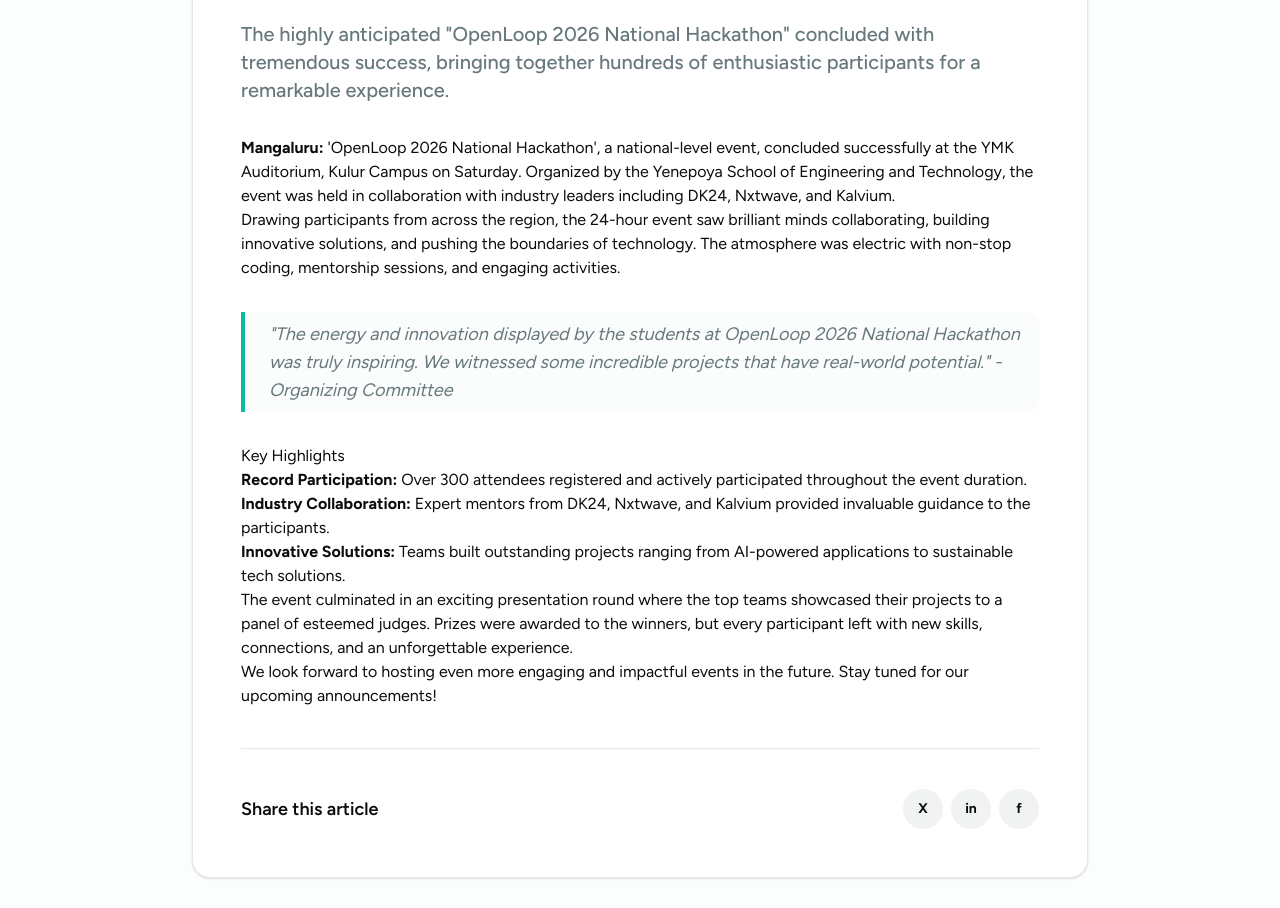
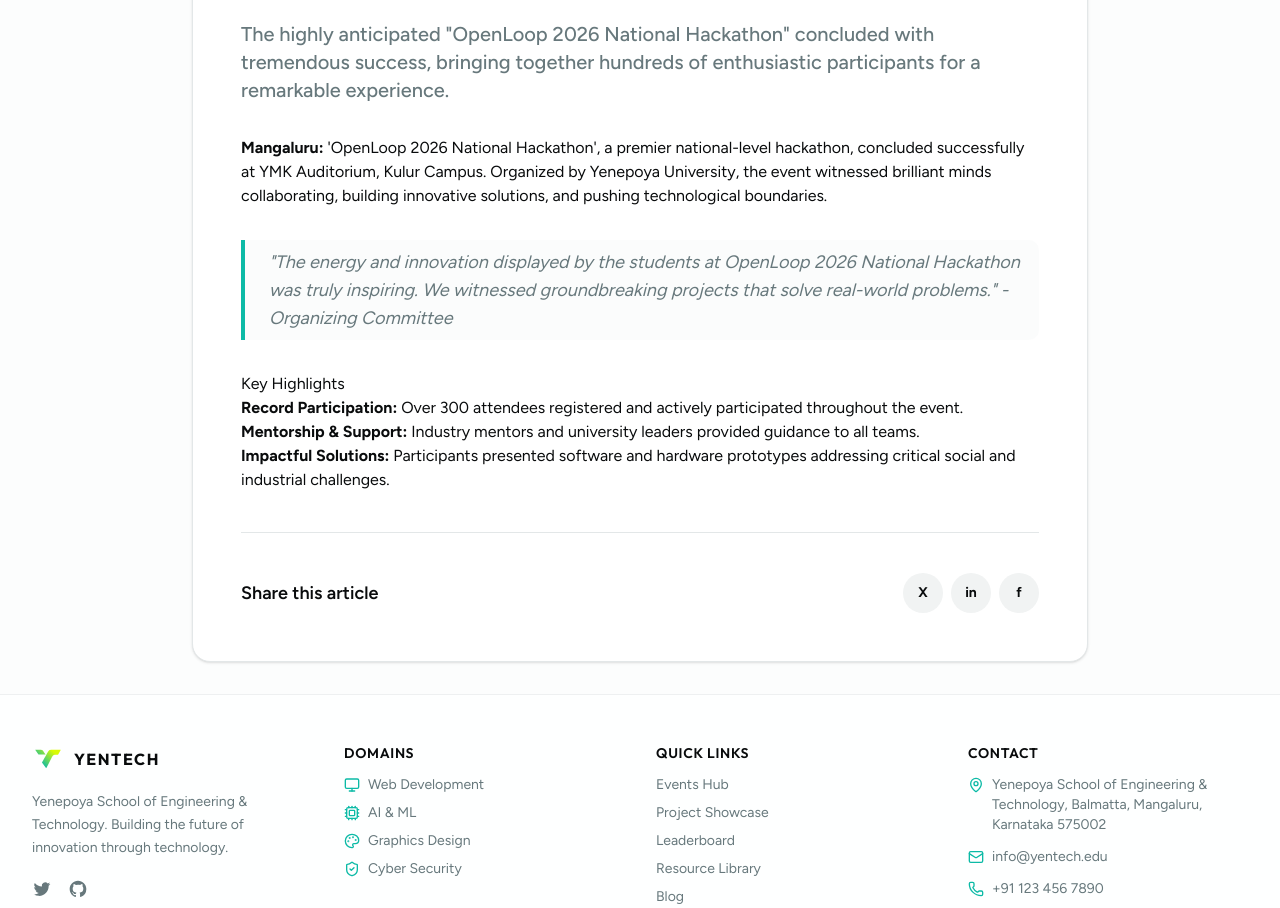
Before and after one commit to Jagadish-s-naik/YenTech-website, a Next.js app: page /events/2/highlights in a window 1280 px wide. Shown: the part 780-1688 px from the top of the page. Built offline with nearby package versions, Linux system fonts and the light colour scheme.

Commit message:
improve event hub pages with real data and create reusable event card component

```diff
--- a/app/events/[id]/highlights/page.tsx
+++ b/app/events/[id]/highlights/page.tsx
@@ -1,5 +1,13 @@
 import { EventProps } from "@/components/shared/EventCard";
-import { ArrowLeft, Calendar, User, Clock } from "lucide-react";
+import {
+  ArrowLeft,
+  Calendar,
+  User,
+  Clock,
+  ExternalLink,
+  Video,
+  Newspaper,
+} from "lucide-react";
 import Link from "next/link";
 import { notFound } from "next/navigation";
 
@@ -32,6 +40,36 @@
       "https://daijiworld.ap-south-1.linodeobjects.com/Linode/images3/ASM_hackathon_27042026_1.jpg",
     status: "completed",
   },
+  {
+    id: "openloop-2026",
+    title: "OpenLoop 2026 National Hackathon",
+    type: "Hackathon",
+    date: "April 26-27, 2026",
+    time: "24 Hours",
+    location: "YMK Auditorium, Kulur Campus",
+    description:
+      "A national-level 24-hour hackathon organized by Yenepoya School of Engineering and Technology in collaboration with DK24, Nxtwave, and Kalvium.",
+    attendees: 300,
+    imageUrl:
+      "https://daijiworld.ap-south-1.linodeobjects.com/Linode/images3/ASM_hackathon_27042026_1.jpg",
+    status: "completed",
+  },
+  {
+    id: "project-sankalp",
+    title: "Project Sankalp Code4Change National Hackathon",
+    type: "Hackathon",
+    date: "May 25-26, 2026",
+    time: "24 Hours",
+    location: "Yendance Zone, Yenepoya University, Deralakatte",
+    description:
+      "Project Sankalp Code4Change is a premier 24-hour national hackathon designed to empower the next generation of innovators to solve critical real-world problems.",
+    attendees: 350,
+    imageUrl: "/images/Code4Change.jpg",
+    status: "completed",
+    newsUrl: "https://www.varthabharati.in/DakshinaKannada/--2249771",
+    youtubeUrl: "https://youtu.be/Tss2pwHXhrA?si=6dZj1tw8uJKeWUBM",
+    youtubeEmbedId: "Tss2pwHXhrA",
+  },
 ];
 
 export default async function EventHighlightsPage({
@@ -40,7 +78,14 @@
   params: Promise<{ id: string }>;
 }) {
   const { id } = await params;
-  const event = MOCK_EVENTS.find((e) => e.id === id);
+  const decodedId = decodeURIComponent(id).toLowerCase();
+
+  const event = MOCK_EVENTS.find(
+    (e) =>
+      e.id.toLowerCase() === decodedId ||
+      (decodedId.includes("sankalp") && e.id.includes("sankalp")) ||
+      (decodedId.includes("openloop") && e.id.includes("openloop")),
+  );
 
   if (!event || event.status !== "completed") {
     notFound();
@@ -75,7 +120,7 @@
               </span>
               <span className="flex items-center gap-1.5">
                 <Calendar className="h-4 w-4" />
-                Published April 28, 2026
+                {event.date}
               </span>
               <span className="flex items-center gap-1.5">
                 <User className="h-4 w-4" />
@@ -98,25 +143,17 @@
               </p>
 
               <p>
-                <strong>Mangaluru:</strong> '{event.title}', a national-level
-                event, concluded successfully at the {event.location} on
-                Saturday. Organized by the Yenepoya School of Engineering and
-                Technology, the event was held in collaboration with industry
-                leaders including DK24, Nxtwave, and Kalvium.
-              </p>
-
-              <p>
-                Drawing participants from across the region, the 24-hour event
-                saw brilliant minds collaborating, building innovative
-                solutions, and pushing the boundaries of technology. The
-                atmosphere was electric with non-stop coding, mentorship
-                sessions, and engaging activities.
+                <strong>Mangaluru:</strong> '{event.title}', a premier
+                national-level hackathon, concluded successfully at{" "}
+                {event.location}. Organized by Yenepoya University, the event
+                witnessed brilliant minds collaborating, building innovative
+                solutions, and pushing technological boundaries.
               </p>
 
               <blockquote className="border-primary text-muted-foreground bg-muted/30 my-8 rounded-r-lg border-l-4 py-2 pl-6 text-lg italic">
                 "The energy and innovation displayed by the students at{" "}
-                {event.title} was truly inspiring. We witnessed some incredible
-                projects that have real-world potential." - Organizing Committee
+                {event.title} was truly inspiring. We witnessed groundbreaking
+                projects that solve real-world problems." - Organizing Committee
               </blockquote>
 
               <h3>Key Highlights</h3>
@@ -124,32 +161,59 @@
                 <li>
                   <strong>Record Participation:</strong> Over {event.attendees}{" "}
                   attendees registered and actively participated throughout the
-                  event duration.
+                  event.
                 </li>
                 <li>
-                  <strong>Industry Collaboration:</strong> Expert mentors from
-                  DK24, Nxtwave, and Kalvium provided invaluable guidance to the
-                  participants.
+                  <strong>Mentorship & Support:</strong> Industry mentors and
+                  university leaders provided guidance to all teams.
                 </li>
                 <li>
-                  <strong>Innovative Solutions:</strong> Teams built outstanding
-                  projects ranging from AI-powered applications to sustainable
-                  tech solutions.
+                  <strong>Impactful Solutions:</strong> Participants presented
+                  software and hardware prototypes addressing critical social
+                  and industrial challenges.
                 </li>
               </ul>
 
-              <p>
-                The event culminated in an exciting presentation round where the
-                top teams showcased their projects to a panel of esteemed
-                judges. Prizes were awarded to the winners, but every
-                participant left with new skills, connections, and an
-                unforgettable experience.
-              </p>
+              {event.youtubeEmbedId && (
+                <div className="not-prose my-8">
+                  <h3 className="mb-4 flex items-center gap-2 text-xl font-bold">
+                    <Video className="h-5 w-5 text-[#0CBAA6]" /> Event
+                    Highlights Video
+                  </h3>
+                  <div className="bg-muted aspect-video w-full overflow-hidden rounded-2xl border shadow-md">
+                    <iframe
+                      src={`https://www.youtube.com/embed/${event.youtubeEmbedId}`}
+                      title={`${event.title} Video Highlights`}
+                      className="h-full w-full border-0"
+                      allow="accelerometer; autoplay; clipboard-write; encrypted-media; gyroscope; picture-in-picture; web-share"
+                      allowFullScreen
+                    />
+                  </div>
+                </div>
+              )}
 
-              <p>
-                We look forward to hosting even more engaging and impactful
-                events in the future. Stay tuned for our upcoming announcements!
-              </p>
+              {event.newsUrl && (
+                <div className="not-prose bg-muted/40 border-border/60 my-8 space-y-3 rounded-2xl border p-6">
+                  <h3 className="flex items-center gap-2 text-xl font-bold">
+                    <Newspaper className="h-5 w-5 text-[#0CBAA6]" /> Official
+                    Press Coverage
+                  </h3>
+                  <p className="text-muted-foreground text-sm">
+                    Check out the official news published in Vartha Bharati
+                    regarding the Project Sankalp Code4Change National
+                    Hackathon.
+                  </p>
+                  <a
+                    href={event.newsUrl}
+                    target="_blank"
+                    rel="noopener noreferrer"
+                    className="inline-flex items-center gap-2 font-semibold text-[#0CBAA6] hover:underline"
+                  >
+                    Read published news article on Vartha Bharati
+                    <ExternalLink className="h-4 w-4" />
+                  </a>
+                </div>
+              )}
             </div>
 
             <hr className="my-10" />
--- a/app/events/[id]/page.tsx
+++ b/app/events/[id]/page.tsx
@@ -1,5 +1,14 @@
 import { EventProps } from "@/components/shared/EventCard";
-import { Calendar, MapPin, Clock, Users, ArrowLeft } from "lucide-react";
+import {
+  Calendar,
+  MapPin,
+  Clock,
+  Users,
+  ArrowLeft,
+  ExternalLink,
+  Video,
+  Newspaper,
+} from "lucide-react";
 import { Button } from "@/components/ui/button";
 import Link from "next/link";
 import { notFound } from "next/navigation";
@@ -34,6 +43,36 @@
     status: "completed",
   },
   {
+    id: "openloop-2026",
+    title: "OpenLoop 2026 National Hackathon",
+    type: "Hackathon",
+    date: "April 26-27, 2026",
+    time: "24 Hours",
+    location: "YMK Auditorium, Kulur Campus",
+    description:
+      "A national-level 24-hour hackathon organized by Yenepoya School of Engineering and Technology in collaboration with DK24, Nxtwave, and Kalvium. Join us for an exciting 24 hours of coding, problem-solving, and innovation. Prizes will be awarded to the top 3 teams.",
+    attendees: 300,
+    imageUrl:
+      "https://daijiworld.ap-south-1.linodeobjects.com/Linode/images3/ASM_hackathon_27042026_1.jpg",
+    status: "completed",
+  },
+  {
+    id: "project-sankalp",
+    title: "Project Sankalp Code4Change National Hackathon",
+    type: "Hackathon",
+    date: "May 25-26, 2026",
+    time: "24 Hours",
+    location: "Yendance Zone, Yenepoya University, Deralakatte",
+    description:
+      "Project Sankalp Code4Change is a premier 24-hour national-level hackathon designed to empower student developers and innovators to build creative solutions for critical real-world challenges. Organized at Yenepoya University, this flagship event brought together passionate minds across the nation for an intensive hackathon experience.",
+    attendees: 350,
+    imageUrl: "/images/Code4Change.jpg",
+    status: "completed",
+    newsUrl: "https://www.varthabharati.in/DakshinaKannada/--2249771",
+    youtubeUrl: "https://youtu.be/Tss2pwHXhrA?si=6dZj1tw8uJKeWUBM",
+    youtubeEmbedId: "Tss2pwHXhrA",
+  },
+  {
     id: "3",
     title: "Cyber Security in the Modern Age",
     type: "Seminar",
@@ -54,7 +93,15 @@
   params: Promise<{ id: string }>;
 }) {
   const { id } = await params;
-  const event = MOCK_EVENTS.find((e) => e.id === id);
+  const decodedId = decodeURIComponent(id).toLowerCase();
+
+  const event = MOCK_EVENTS.find(
+    (e) =>
+      e.id.toLowerCase() === decodedId ||
+      e.title.toLowerCase().replace(/[^a-z0-9]+/g, "-") === decodedId ||
+      (decodedId.includes("sankalp") && e.id.includes("sankalp")) ||
+      (decodedId.includes("openloop") && e.id.includes("openloop")),
+  );
 
   if (!event) {
     notFound();
@@ -109,12 +156,57 @@
 
             <div>
               <h2 className="mb-4 text-2xl font-bold">About this event</h2>
-              <div className="prose prose-neutral dark:prose-invert max-w-none">
+              <div className="prose prose-neutral dark:prose-invert max-w-none space-y-4">
                 <p className="text-muted-foreground text-lg leading-relaxed">
                   {event.description}
                 </p>
               </div>
             </div>
+
+            {/* Video & News Coverage Section if available */}
+            {(event.youtubeEmbedId || event.newsUrl) && (
+              <div className="space-y-6 pt-4">
+                {event.youtubeEmbedId && (
+                  <div className="space-y-3">
+                    <h3 className="flex items-center gap-2 text-xl font-bold">
+                      <Video className="h-5 w-5 text-[#0CBAA6]" /> Video
+                      Highlights
+                    </h3>
+                    <div className="bg-muted aspect-video w-full overflow-hidden rounded-2xl border shadow-md">
+                      <iframe
+                        src={`https://www.youtube.com/embed/${event.youtubeEmbedId}`}
+                        title={`${event.title} Video Highlights`}
+                        className="h-full w-full border-0"
+                        allow="accelerometer; autoplay; clipboard-write; encrypted-media; gyroscope; picture-in-picture; web-share"
+                        allowFullScreen
+                      />
+                    </div>
+                  </div>
+                )}
+
+                {event.newsUrl && (
+                  <div className="bg-muted/40 border-border/60 space-y-3 rounded-2xl border p-6">
+                    <h3 className="flex items-center gap-2 text-xl font-bold">
+                      <Newspaper className="h-5 w-5 text-[#0CBAA6]" /> Press
+                      Coverage
+                    </h3>
+                    <p className="text-muted-foreground text-sm">
+                      Read official news report and media coverage published in
+                      Vartha Bharati:
+                    </p>
+                    <a
+                      href={event.newsUrl}
+                      target="_blank"
+                      rel="noopener noreferrer"
+                      className="inline-flex items-center gap-2 font-semibold text-[#0CBAA6] hover:underline"
+                    >
+                      Read published article on Vartha Bharati
+                      <ExternalLink className="h-4 w-4" />
+                    </a>
+                  </div>
+                )}
+              </div>
+            )}
           </div>
 
           {/* Sidebar */}
@@ -169,7 +261,10 @@
                     >
                       Event Concluded
                     </Button>
-                    <Link href={`/events/${id}/highlights`} className="w-full">
+                    <Link
+                      href={`/events/${event.id}/highlights`}
+                      className="w-full"
+                    >
                       <Button
                         variant="outline"
                         className="h-12 w-full text-base font-bold"
@@ -177,6 +272,22 @@
                         View Event Highlights
                       </Button>
                     </Link>
+                    {event.newsUrl && (
+                      <a
+                        href={event.newsUrl}
+                        target="_blank"
+                        rel="noopener noreferrer"
+                        className="w-full"
+                      >
+                        <Button
+                          variant="secondary"
+                          className="h-12 w-full gap-2 text-base font-bold"
+                        >
+                          <Newspaper className="h-4 w-4" />
+                          View News Article
+                        </Button>
+                      </a>
+                    )}
                   </>
                 ) : (
                   <>
--- a/app/page.tsx
+++ b/app/page.tsx
@@ -5,7 +5,7 @@
 
 const FEATURED_EVENTS = [
   {
-    id: "openloop-2026",
+    id: "2",
     title: "OpenLoop 2026 National Hackathon",
     description:
       "A national-level 24-hour hackathon organized by Yenepoya School of Engineering and Technology in collaboration with DK24, Nxtwave, and Kalvium.",
--- a/components/shared/EventCard.tsx
+++ b/components/shared/EventCard.tsx
@@ -13,6 +13,9 @@
   attendees: number;
   imageUrl?: string;
   status?: "upcoming" | "completed";
+  newsUrl?: string;
+  youtubeUrl?: string;
+  youtubeEmbedId?: string;
 }
 
 export function EventCard({ event }: { event: EventProps }) {
```
Also changed, not shown: app/blog/page.tsx (+24 -6 lines), app/events/hackathons/page.tsx (+16 -0 lines), app/events/page.tsx (+16 -0 lines).
